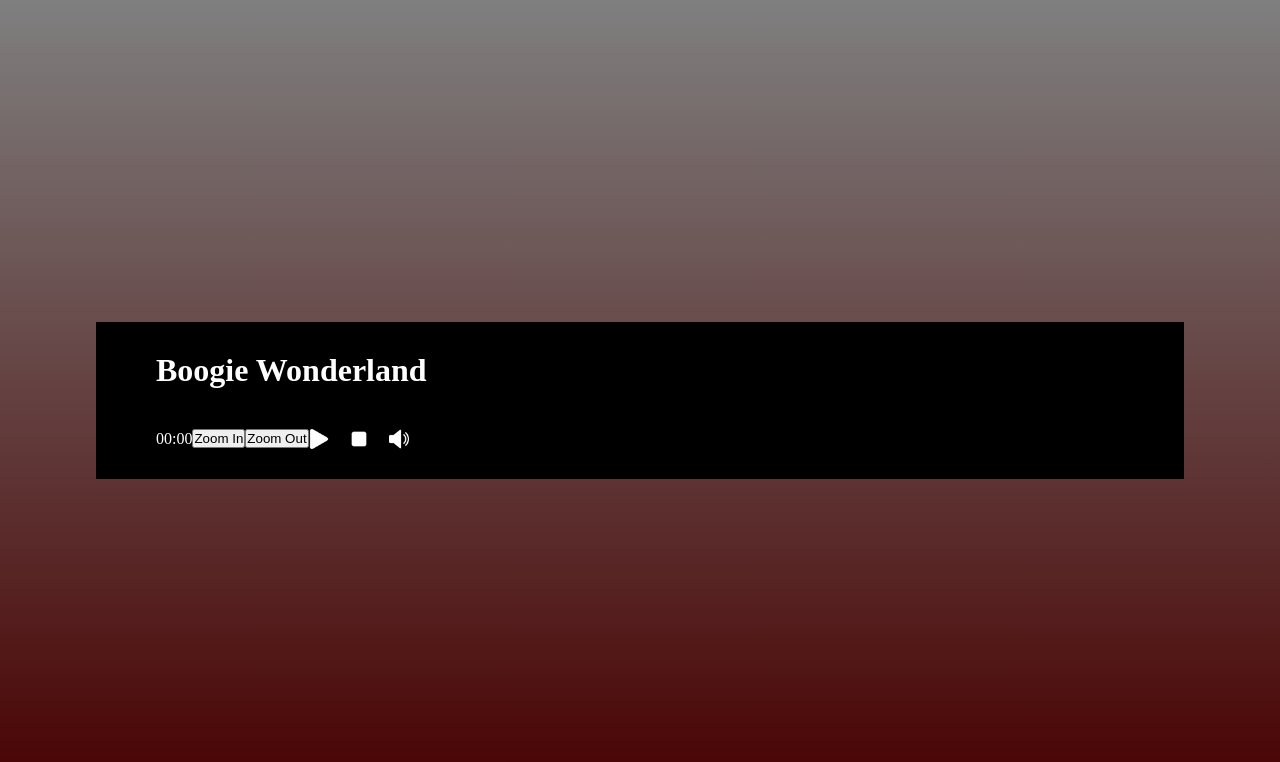
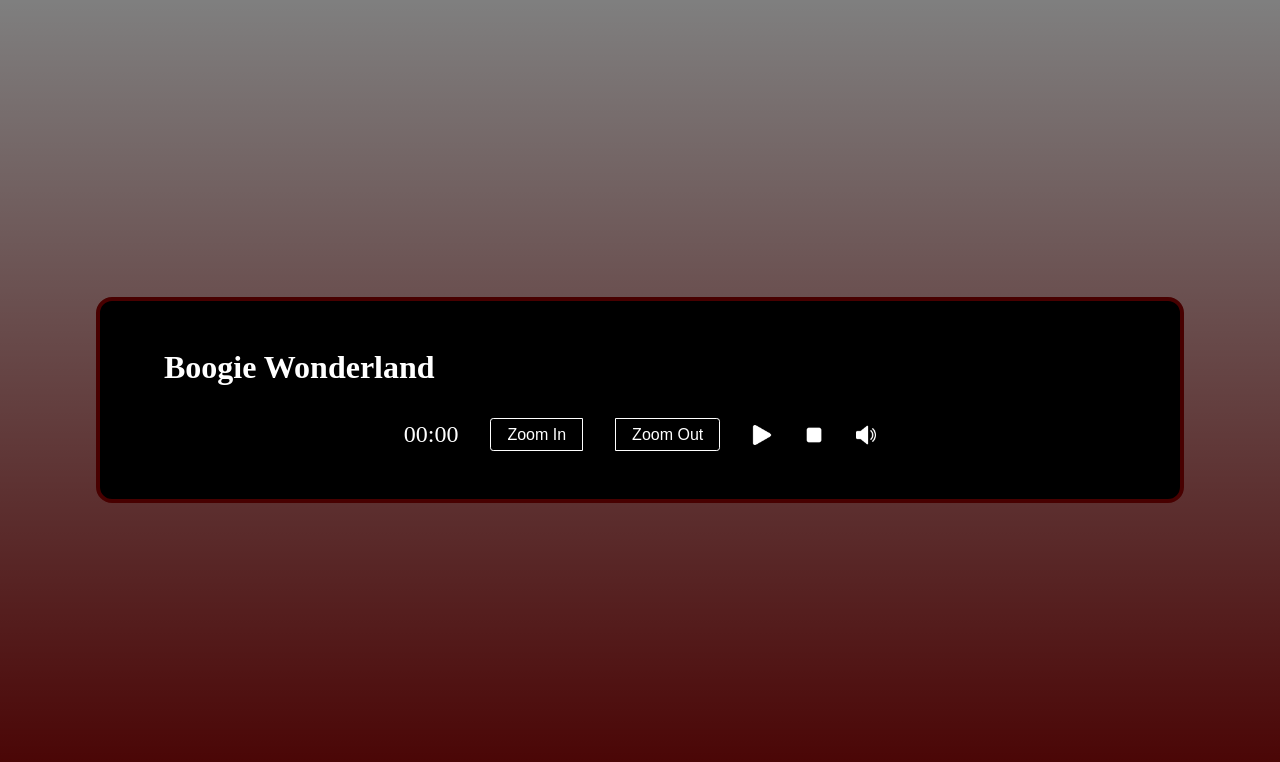
Before and after one commit to MikeXXd/Drupal_Art_prioject_JS, a plain HTML site: page index.html in a window 1280 px wide. Drawn offline with Linux system fonts and the light colour scheme.

Commit message:
Styling completed

```diff
--- a/index.html
+++ b/index.html
@@ -1,26 +1,23 @@
 <!DOCTYPE html>
 <html lang="en">
   <head>
-    <meta charset="UTF-8">
-    <meta name="viewport" content="width=device-width, initial-scale=1.0">
-    <link rel="stylesheet" href="./styles.css">
+    <meta charset="UTF-8" />
+    <meta name="viewport" content="width=device-width, initial-scale=1.0" />
+    <link rel="stylesheet" href="./styles.css" />
     <script src="https://unpkg.com/wavesurfer.js@7"></script>
     <title>Document</title>
   </head>
-<body>
-    <div class="main">
-        <div class="music" >
-            <div class="info">
+  <body class="main">
+    <div id="music" class="music">
       <h1>Boogie Wonderland</h1>
       <div id="waveform"></div>
       <div class="controls">
         <span id="currentTime">00:00</span>
-    <button id="zoomInBtn" >Zoom In</button>
-    <button id="zoomOutBtn" >Zoom Out</button>
-    <img id="playBtn" src="./media/play.png" alt="play/pause" >
-    <img id="stopBtn" src="./media/stop.png" alt="stop">
-    <img id="muteBtn" src="./media/volume.png" alt="mute">
-</div>
+        <button id="zoomInBtn">Zoom In</button>
+        <button id="zoomOutBtn">Zoom Out</button>
+        <img id="playBtn" src="./media/play.png" alt="play/pause" />
+        <img id="stopBtn" src="./media/stop.png" alt="stop" />
+        <img id="muteBtn" src="./media/volume.png" alt="mute" />
       </div>
     </div>
   </body>
--- a/script.js
+++ b/script.js
@@ -1,8 +1,9 @@
 import WaveSurfer from "https://unpkg.com/wavesurfer.js@7/dist/wavesurfer.esm.js";
 
 // preset-----------------------------------start--
-// ideal MIN_PX_PER_SEC for screen width: 1920px is 5
-const  MIN_PX_PER_SEC = 5;
+
+const  MIN_PX_PER_SEC = 5; // ideal MIN_PX_PER_SEC for screen width: 1920px is 5
+
 // preset-----------------------------------end--
 
 const zoomInBtn = document.getElementById("zoomInBtn");
@@ -11,13 +12,17 @@ const actualTime = document.getElementById("currentTime");
 const playBtn = document.getElementById("playBtn");
 const stopBtn = document.getElementById("stopBtn");
 const muteBtn = document.getElementById("muteBtn");
+const playing = document.getElementById("music");
+
+
 const wavesurfer = WaveSurfer.create({
   container: "#waveform",
   waveColor: "#A8DBA8",
   progressColor: "#3B8686",
   url: "./media/track.mp3",
   minPxPerSec: MIN_PX_PER_SEC,
-  cursorColor: "green",
+  cursorColor: "chartreuse",
+  cursorWidth: 2,
   dragToSeek: true,
 });
 
@@ -27,13 +32,19 @@ playBtn.onclick = () => {
   wavesurfer.playPause();
   if (playBtn.src.includes("play.png")) {
     playBtn.src = "./media/pause.png";
+    playing.classList.add("playing");
   } else {
     playBtn.src = "./media/play.png";
+    playing.classList.remove("playing")
+
   }
 };
 
+
+
 stopBtn.onclick = () => {
   wavesurfer.stop();
+  playing.classList.remove("playing");
   playBtn.src = "./media/play.png";
 };
 
--- a/styles.css
+++ b/styles.css
@@ -1,14 +1,13 @@
 * {
   margin: 0;
   padding: 0;
+  box-sizing: border-box;
 }
 
 .main {
   width: 100%;
   height: 100vh;
   background: linear-gradient(rgba(0, 0, 0, 0.5), #480000);
-  background-position: center;
-  background-position: cover;
   display: flex;
   align-items: center;
   justify-content: center;
@@ -16,29 +15,82 @@
 
 .music {
   width: 85%;
-  padding: 30px;
-  box-sizing: border-box;
+  padding: 3rem 4rem;
+  color: white;
   background: black;
-}
+  border-radius: 1rem;
+  border: .3rem solid #480000;
+  box-shadow: none; }
 
-.info {
-  color: white;
-  margin-left: 30px;
-  flex: 1;
-}
+
+  .music.playing {
+    box-shadow: 0px 0px 10px 5px chartreuse;
+    animation: pulse 2s infinite alternate;
+  }
+
+  @keyframes pulse {
+    0% {
+      box-shadow: 0px 0px 10px 5px chartreuse;
+    }
+    100% {
+      box-shadow: 0px 0px 50px 5px  chartreuse;
+    }
+  }
+
+  .music h1 {
+    margin-bottom: 1rem;
+  }
 
 
 .controls {
-  margin-top: 40px;
+  margin: 0 auto;
+  margin-top: 2rem;
   display: flex;
   align-items: center;
+  justify-content: center;
+  max-width: 35rem;
 }
 
 .controls img {
   width: 20px;
-  margin-right: 20px;
+  margin: 0 1rem;
   cursor: pointer;
 }
-#waveform {
+
+.controls img:hover {
+  transform: scale(1.2);
+}
+
+.controls > span {
+  margin: 0 1rem;
+  font-size: 1.5rem;
+}
+
+.controls > button {
+  margin: 0 1rem;
+  padding: .4rem 1rem;
+  font-size: 1rem;
+  background: none;
+  border: 1px solid;
+  cursor: pointer;
+  color: white;
+  outline: none;
+}
+.controls button:first-of-type {
+  border-radius: 0.2rem 0 0 0.2rem;
+}
+
+.controls button:last-of-type {
+  border-radius: 0 0.2rem 0.2rem 0;
+}
+
+.controls button:hover {
+  box-shadow: 0px 0px 10px 5px rgb(255, 170, 0);
+}
+
+.controls button:focus {
+  box-shadow: none
+}
+/* #waveform {
   overflow: auto;
-}
+} */
```
Lines whose indentation alone changed are shown as unchanged.
